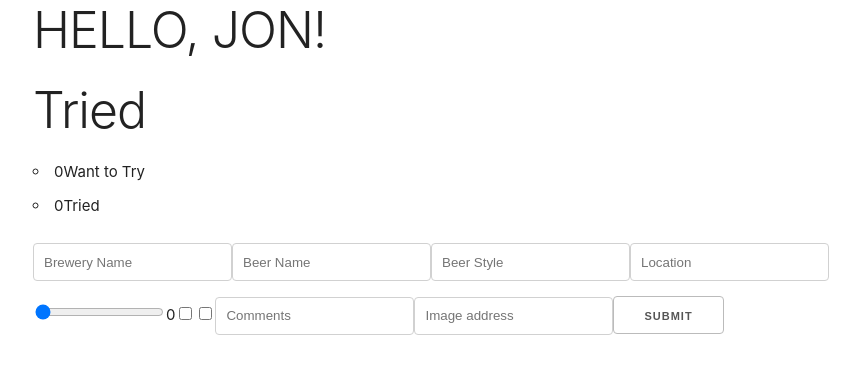
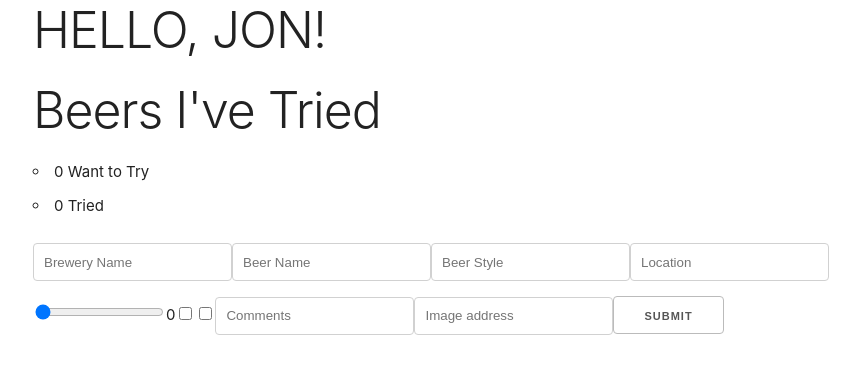
Before and after one commit to ThadStin/project-4-frontend, a React (Create React App) app: page / in a window 1280 px wide. Shown: the top 374 px of the page, without its empty margins (127-987 px from the left). Built offline with nearby package versions, Linux system fonts and the light colour scheme; no server answers.

Commit message:
fixed syntax

```diff
--- a/src/components/Header.js
+++ b/src/components/Header.js
@@ -7,15 +7,15 @@ class Header extends Component {
         <div className="switchList">
           <h1>
             { this.props.currentView === 'tried'
-            ? 'Tried'
-            : 'Want to try ' }
+            ? `Beers I've Tried`
+            : `Beers I Want To Try` }
           </h1>
         </div>
         <ul>
           <li
-            onClick={() => {this.props.handleView('wantToTry')}}>{this.props.wantToTryCount}Want to Try</li>
+            onClick={() => {this.props.handleView('wantToTry')}}>{this.props.wantToTryCount} Want to Try</li>
           <li
-            onClick={() => {this.props.handleView('tried')}}>{this.props.triedCount}Tried</li>
+            onClick={() => {this.props.handleView('tried')}}>{this.props.triedCount} Tried</li>
         </ul>
       </div>
     )
```
